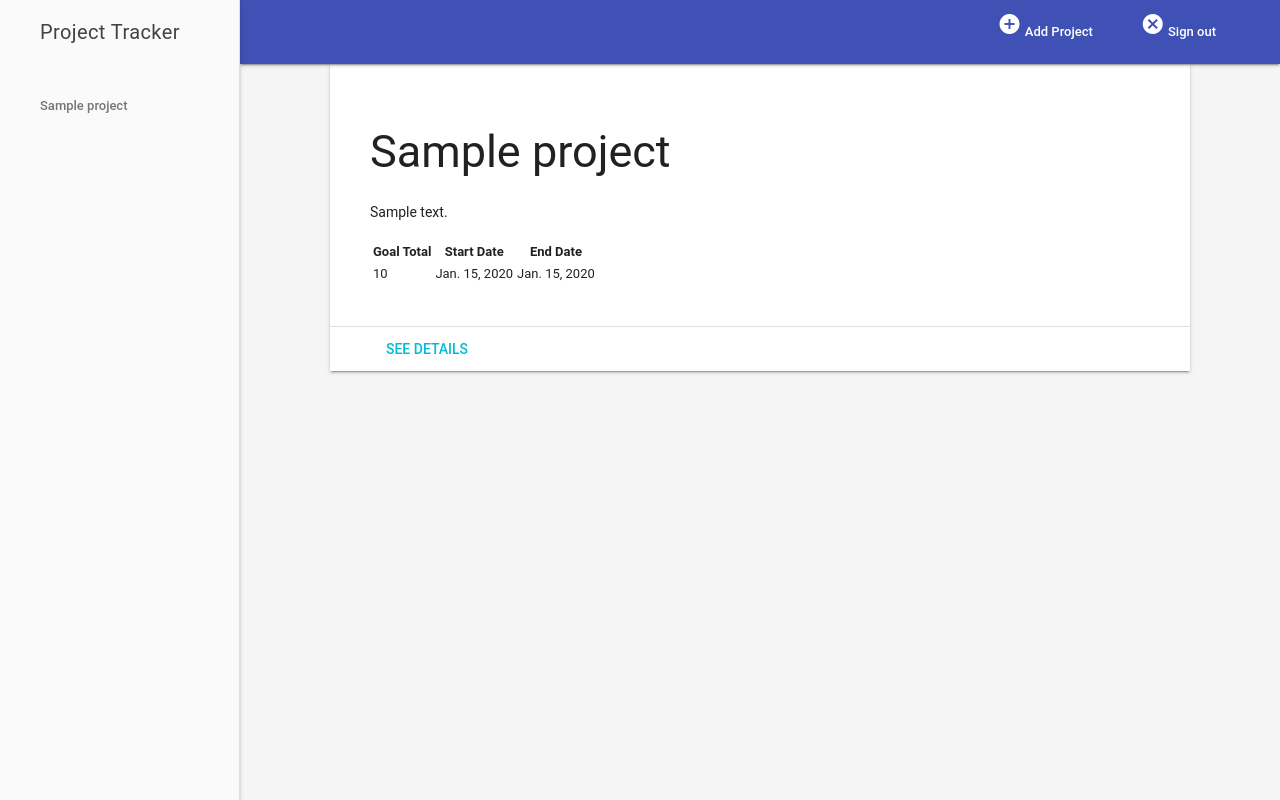
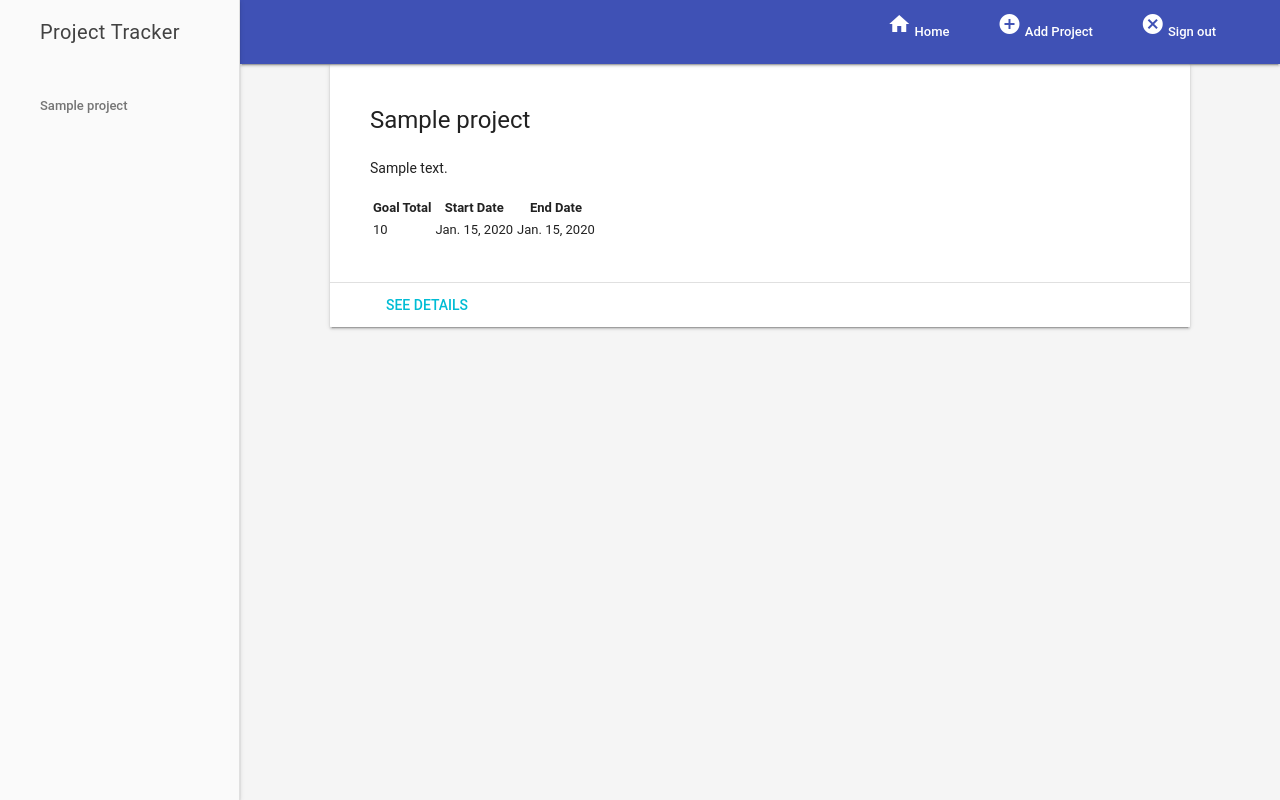
Before and after one commit to lkhedlund/project-tracker, a Django app: page / in a window 1280 px wide. Run offline with Django 3.2, Linux system fonts and the light colour scheme; a user stored in the database is signed in; tables that the repository leaves empty hold one stand-in row (values such as "Sample post").

```diff
--- a/tracker/templates/tracker/base.html
+++ b/tracker/templates/tracker/base.html
@@ -21,6 +21,7 @@
         <div class="mdl-layout__header-row">
           <div class="mdl-layout-spacer"></div>
           {% if user.is_authenticated %}
+          <a class="mdl-navigation__link" href="{% url 'project_list' %}"><i class="material-icons">home</i> Home</a>
            <a class="mdl-navigation__link" href="{% url 'project_new' %}"><i class="material-icons">add_circle</i> Add Project</a>
            <a class="mdl-navigation__link" href="/accounts/logout/"><i class="material-icons">cancel</i> Sign out</a>
           {% endif %}
--- a/tracker/templates/tracker/project_list.html
+++ b/tracker/templates/tracker/project_list.html
@@ -6,7 +6,7 @@
   <section class="section--center mdl-grid mdl-grid--no-spacing mdl-shadow--2dp">
     <div class="mdl-card mdl-cell mdl-cell--12-col">
       <div class="mdl-card__supporting-text">
-        <h2>{{ project.title }}</h2>
+        <h4>{{ project.title }}</h4>
         <p>
           {{ project.description }}
         </p>
```
